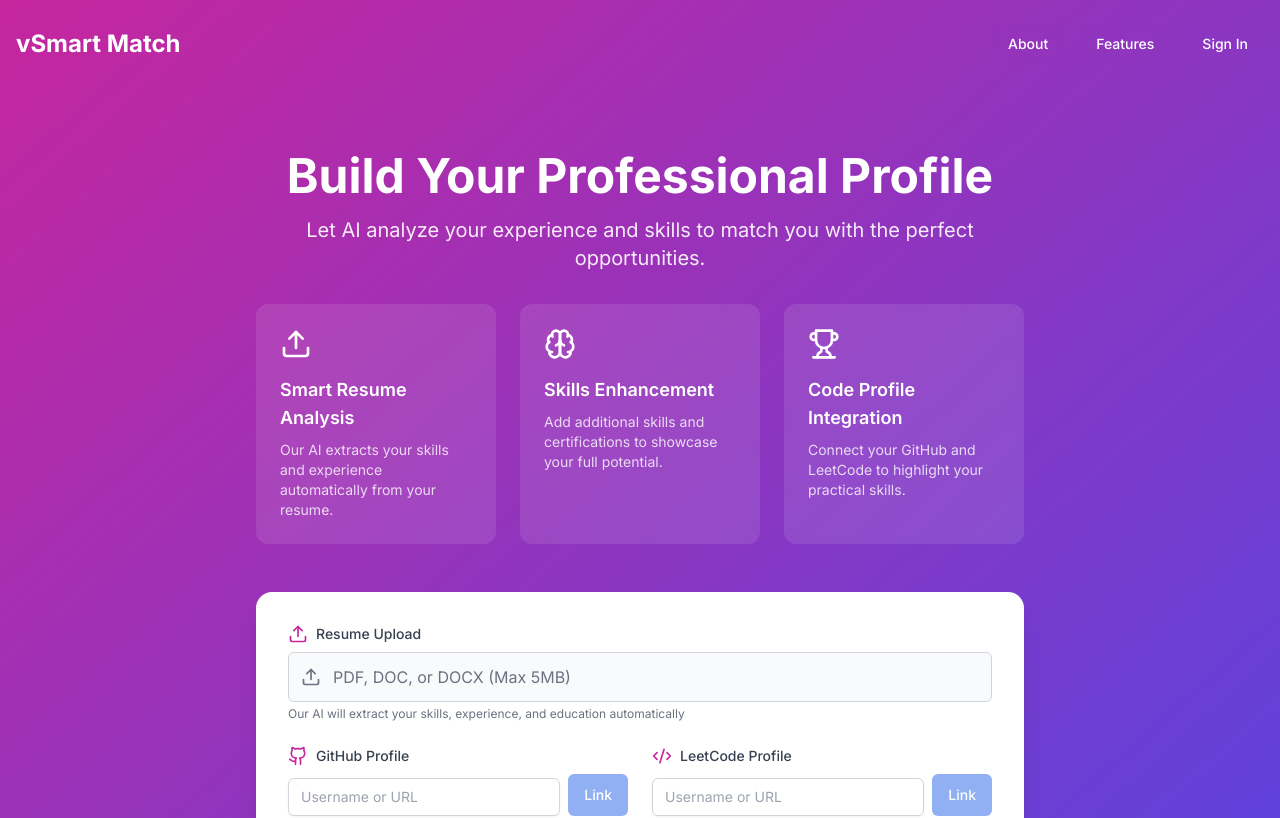
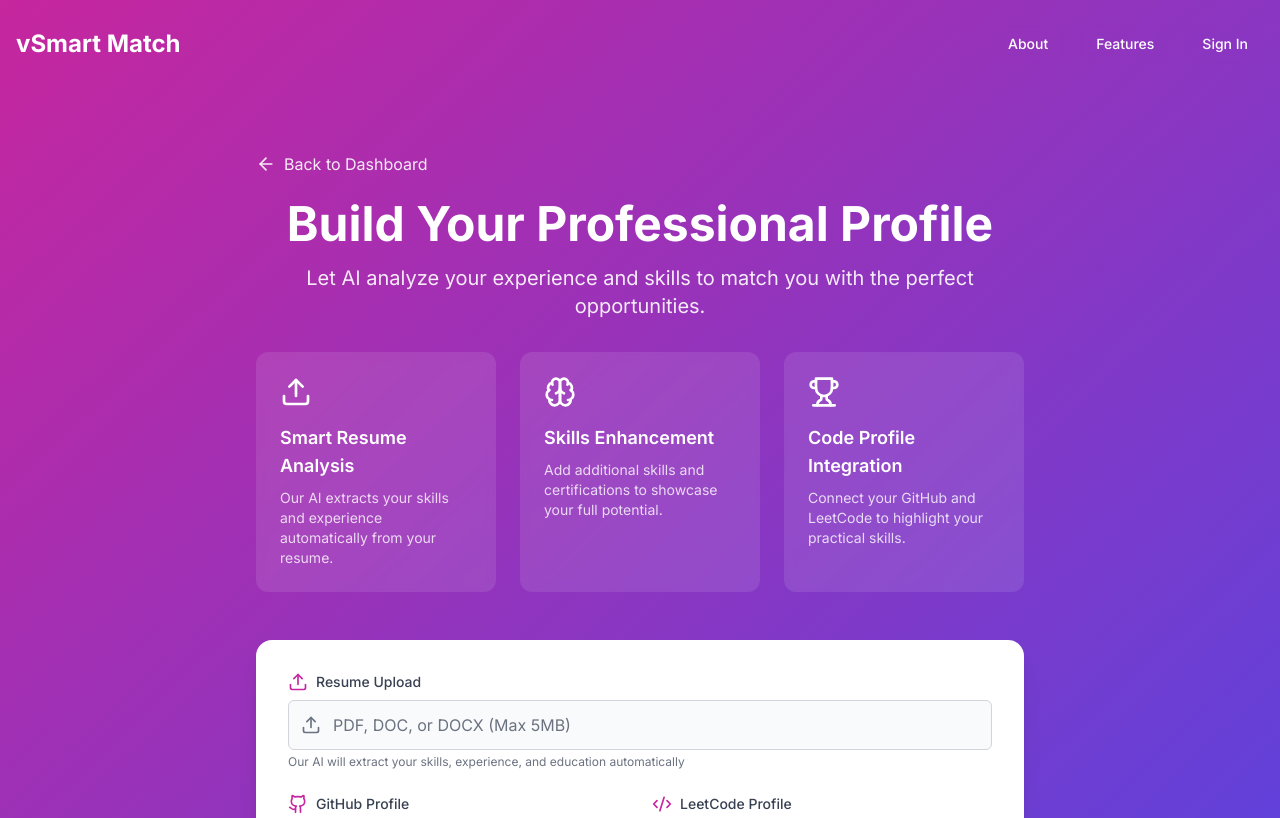
Before and after one commit to prathamesh493/V-smart-match, a Next.js app: page /candidate/profile in a window 1280 px wide. Shown: the top 818 px of the page. Built offline with nearby package versions, Linux system fonts and the light colour scheme; no server answers.

Commit message:
Add back navigation buttons to Candidate pages for improved user experience

```diff
--- a/app/candidate/dashboard/page.js
+++ b/app/candidate/dashboard/page.js
@@ -4,9 +4,10 @@ import { useState, useEffect } from 'react';
 import { useRouter } from 'next/navigation';
 import Header from '../../../components/Header';
 import { signOut } from 'firebase/auth';
-import { Search, Briefcase, CheckCircle, Star, Trophy, Zap, Building2 } from 'lucide-react';
+import { Search, Briefcase, CheckCircle, Star, Trophy, Zap, Building2, ArrowLeft } from 'lucide-react';
 import { useAuth } from '../../../lib/useAuth'; // Adjust path to useAuth.js
 import { useApiClient } from '../../../lib/clientApiClient';
+import Link from 'next/link';
 
 export default function CandidateDashboard() {
   const [jobs, setJobs] = useState([]);
@@ -91,6 +92,15 @@ export default function CandidateDashboard() {
       <Header />
       <main className="container mx-auto px-4 py-16">
         <div className="max-w-6xl mx-auto">
+          {/* Back Button */}
+          <Link
+            href="/candidate"
+            className="inline-flex items-center text-white/90 hover:text-white mb-6 transition-colors group"
+          >
+            <ArrowLeft className="h-5 w-5 mr-2 transition-transform group-hover:-translate-x-1" />
+            Back to Dashboard
+          </Link>
+
           {/* Display user email or welcome message */}
           <h1 className="text-4xl md:text-5xl font-bold text-white text-center mb-4 animate-fade-in-up">
             Welcome, {user?.fullName || 'Candidate'}!
--- a/app/candidate/profile/page.js
+++ b/app/candidate/profile/page.js
@@ -2,12 +2,13 @@
 
 import { useState, useEffect } from "react"
 import Header from "../../../components/Header"
-import { Upload, Github, Code2, CheckCircle2, Brain, Trophy } from 'lucide-react'
+import { Upload, Github, Code2, CheckCircle2, Brain, Trophy, ArrowLeft } from 'lucide-react'
 import Notification from "../../../components/Notification"
 import { ProfileCompletion } from "../../../components/ProfileCompletion"
 import { useAuth } from "../../../lib/useAuth"
 import { useApiClient } from "../../../lib/clientApiClient"
 import { useRouter } from 'next/navigation'
+import Link from 'next/link'
 
 export default function CandidateProfile() {
   const { user, loading: authLoading } = useAuth() // Use authentication hook
@@ -406,6 +407,15 @@ export default function CandidateProfile() {
       )}
       <main className="container mx-auto px-4 py-16">
         <div className="max-w-3xl mx-auto">
+          {/* Back Button */}
+          <Link
+            href="/candidate"
+            className="inline-flex items-center text-white/90 hover:text-white mb-6 transition-colors group"
+          >
+            <ArrowLeft className="h-5 w-5 mr-2 transition-transform group-hover:-translate-x-1" />
+            Back to Dashboard
+          </Link>
+
           {/* Add the animation classes to the global styles in your app */}
           <style jsx global>{`
             @keyframes slideInRight {
--- a/app/candidate/report/page.js
+++ b/app/candidate/report/page.js
@@ -3,7 +3,7 @@
 import { useState, useEffect } from "react"
 import { useRouter } from "next/navigation"
 import { useAuth } from "@/lib/useAuth"
-import { FileText, Github, Code, GraduationCap, Award, Briefcase, ExternalLink, User } from "lucide-react"
+import { FileText, Github, Code, GraduationCap, Award, Briefcase, ExternalLink, User, ArrowLeft } from "lucide-react"
 import Header from "@/components/Header"
 import Link from "next/link"
 import ReactMarkdown from 'react-markdown'
@@ -144,6 +144,15 @@ export default function CandidateReport() {
     <div className="min-h-screen bg-gradient-to-br from-[#c6269e] to-[#4f46e5]">
       <Header />
       <main className="container mx-auto px-4 py-16">
+        {/* Back Button */}
+        <Link
+          href="/candidate"
+          className="inline-flex items-center text-white/90 hover:text-white mb-6 transition-colors group"
+        >
+          <ArrowLeft className="h-5 w-5 mr-2 transition-transform group-hover:-translate-x-1" />
+          Back to Dashboard
+        </Link>
+
         <h1 className="text-4xl md:text-5xl font-bold text-white text-center mb-8 animate-fade-in-up">
           Your Professional Profile
         </h1>
--- a/app/candidate/resume/page.js
+++ b/app/candidate/resume/page.js
@@ -3,12 +3,23 @@
 import { useState } from 'react';
 import { useAuth } from '@/context/AuthContext';
 import ResumeViewer from '@/components/ResumeViewer';
+import { ArrowLeft } from 'lucide-react';
+import Link from 'next/link';
 
 export default function CandidateResumePage() {
   const { currentUser, userProfile } = useAuth();
 
   return (
     <div className="container mx-auto px-4 py-8">
+      {/* Back Button */}
+      <Link
+        href="/candidate"
+        className="inline-flex items-center text-gray-600 hover:text-gray-900 mb-6 transition-colors group"
+      >
+        <ArrowLeft className="h-5 w-5 mr-2 transition-transform group-hover:-translate-x-1" />
+        Back to Dashboard
+      </Link>
+
       <div className="mb-6">
         <h1 className="text-3xl font-bold text-gray-900">Your Resume</h1>
         <p className="text-gray-600 mt-2">
```
